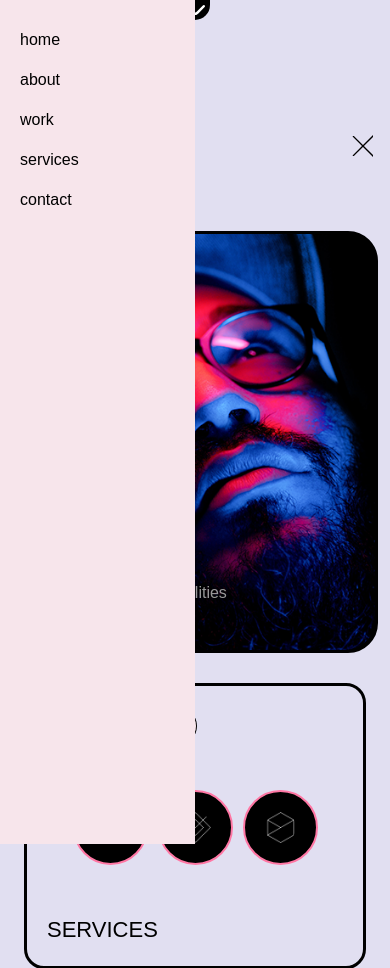
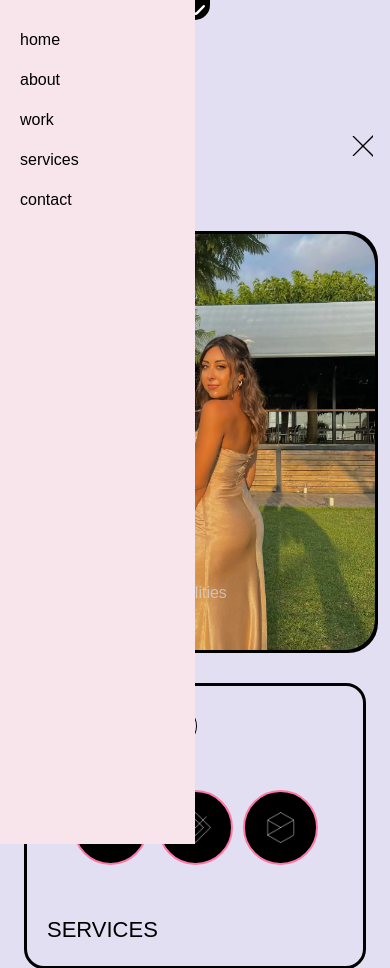
Before and after one commit to geoHayekGeek/portfolio, a PHP site: page / in a window 390 px wide, after a click that opens the changed part. Shown: the top 968 px of the page. Run offline with PHP 8.4, Linux system fonts and the light colour scheme; style sheets or scripts are compiled from the project's sources; some libraries are stand-ins or nearby versions.

Commit message:
adding lea's picture

```diff
--- a/index.php
+++ b/index.php
@@ -4,7 +4,7 @@ include_once "./layout/header.php";
 
 <section class="row m-0 home-section" id="home_section">
     <div class="col-md-4 p-0 m-0 about-container d-flex align-items-end justify-content-start clickable" onclick="window.open('./about', '_blank');">
-        <img src="assets\img\home\about.png" alt="" class="about-img" loading="lazy">
+        <img src="assets\img\home\lea.webp" alt="" class="about-img" loading="lazy">
 
         <div class="about-text ms-5 mb-5">
             <h2 class="about-title">about</h2>
--- a/layout/header.php
+++ b/layout/header.php
@@ -66,7 +66,7 @@
 
     </div>
 
-    <div class="collapse navbar-collapse justify-content-end d-md-none" id="mobileNav">
+    <div class="collapse navbar-collapse justify-content-end d-lg-none" id="mobileNav">
         <ul class="navbar-nav">
             <li class="nav-item">
                 <a class="nav-link" aria-current="page" href="./index">home</a>
```
Also changed, not shown: assets/img/home/lea.webp (added).
